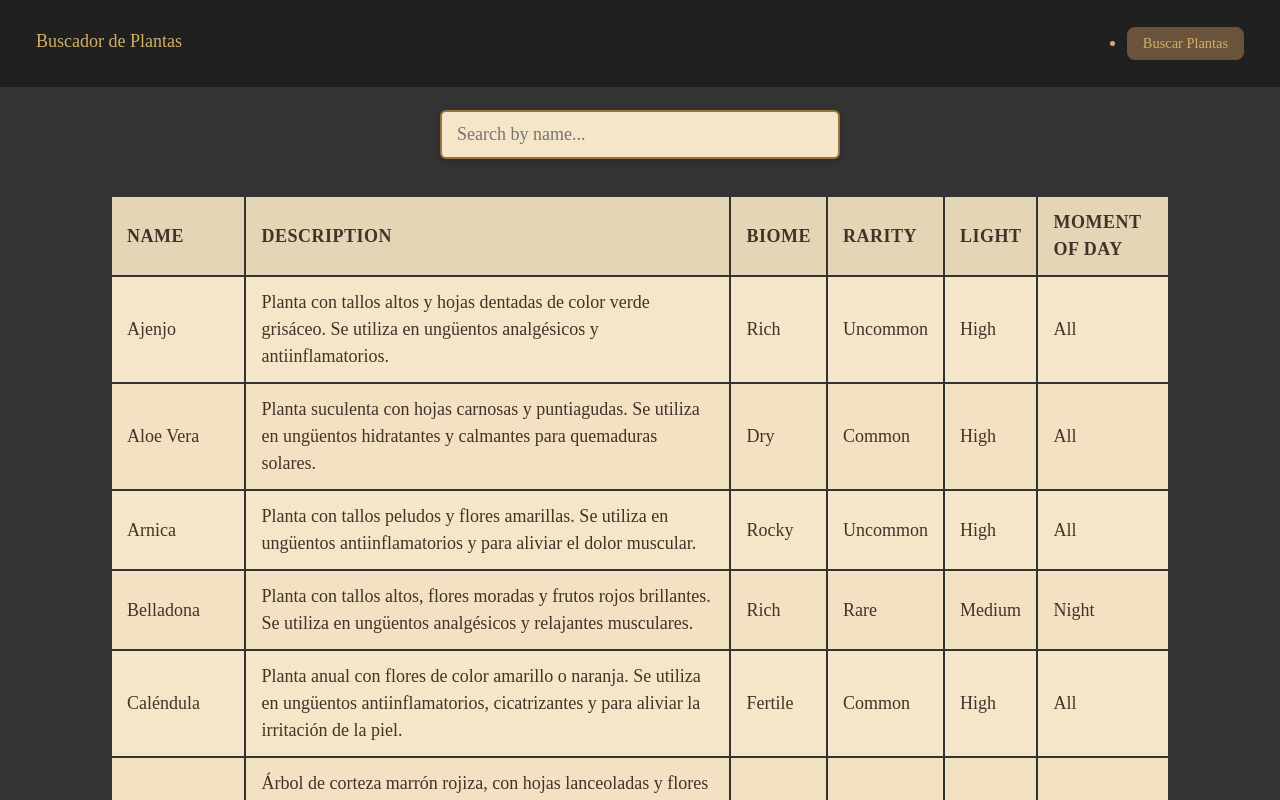
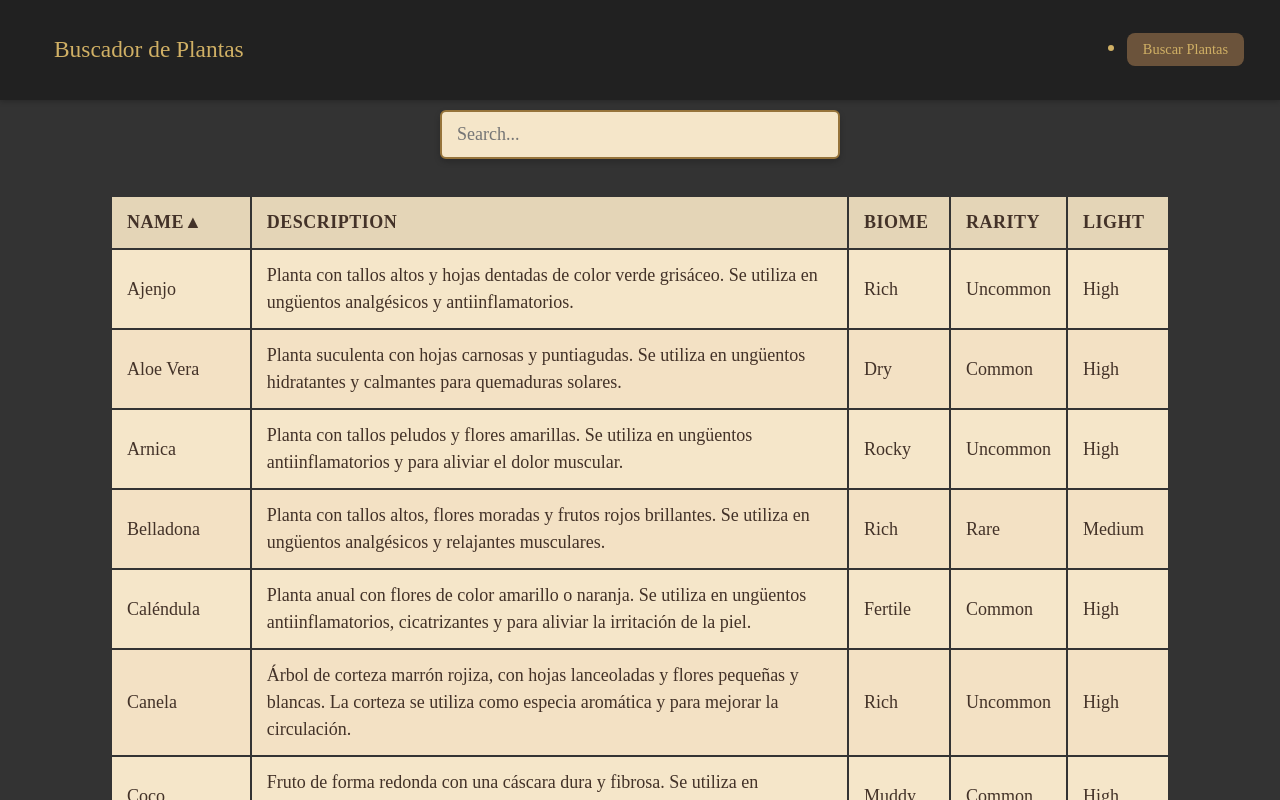
Before and after one commit to PiewDev/herborism-app, a React (Vite) app: page / in a window 1280 px wide. Both pictures are taken after a click on the button "Ver Lista de Plantas". Shown: the top 800 px of the page. Built offline with nearby package versions, Linux system fonts and the light colour scheme.

Commit message:
feat: styling and functionality changes to the PlantTable component

```diff
--- a/src/App.css
+++ b/src/App.css
@@ -2,6 +2,8 @@
 .container {
   padding-top: 9rem;
   padding-inline: 1rem;
+  min-height: 100vh; /* Asegura que el contenedor ocupe al menos toda la altura de la ventana */
+
   box-sizing: border-box;
   width: 100%;
   display: flex;
@@ -9,6 +11,7 @@
   gap: 2rem;
   align-items: center; /* Center the content */
   background-color: #333;
+  transition: background-color 0.3s ease;
 }
 
 .plant-list {
@@ -161,7 +164,7 @@
   .navbar {
     align-items: center;
     text-align: center;
-    padding: 0.2rem;
+    padding: 0.2rem 0.5rem;
     width: 100%;
   }
 
@@ -198,39 +201,57 @@
 
 /* Navbar styles */
 .navbar {
-  background-color: #202020;
-  color: #d0b065;
-  width: 100vw; /* Full width */
+  background-color: rgba(32, 32, 32, 0.9); /* Slightly transparent dark background */
+  color: #d0b065; /* Golden text color */
+  width: 100%; /* Full width */
   display: flex;
   justify-content: space-between;
   align-items: center;
-  padding: 0.5rem 2rem;
+  padding: 0.75rem 2rem; /* Increased padding for breathing room */
   font-family: "Old Standard TT", serif;
-  font-size: 1rem;
-  font-weight: 600;
+  font-size: 1.1rem; /* Slightly larger font size */
+  font-weight: bold; /* Bold font weight */
   position: fixed; /* Fixed to top */
   top: 0; /* Align to top */
   left: 0; /* Align to left */
-  z-index: 100; /* Above other content */
+  z-index: 100; /* Ensure it stays on top */
+  box-shadow: 0 2px 5px rgba(0, 0, 0, 0.2); /* Subtle shadow for depth */
+  transition: background-color 0.3s ease, box-shadow 0.3s ease;
 }
 
 .navbar-brand {
-  font-size: 1rem;
+  font-size: 1.3rem; /* Larger brand name */
+  font-weight: 700; /* Extra bold */
+  transition: color 0.3s ease;
+}
+
+.navbar-brand:hover {
+  color: #c0a055; /* Lighter golden color on hover */
 }
 
 .navbar-links {
   display: flex;
   align-items: center;
-  gap: 10px;
+  gap: 20px; /* Increased gap between links */
 }
 
 .navbar a,
 .dark-theme label {
-  color: #d0b065;
-  text-decoration: none; /* Remove underline */
-  display: block;
-  margin-bottom: 0.25rem;
+  color: #d0b065; /* Golden link color */
+  text-decoration: none;
+  transition: color 0.3s ease, transform 0.2s ease;
+  padding: 0.5rem 1rem;
 }
+
+.navbar a:hover {
+  color: #c0a055; /* Lighter golden color on hover */
+  transform: translateY(-2px);
+}
+
+.dark-theme .navbar {
+  background-color: rgba(44, 44, 44, 0.9); /* Darker transparent background */
+}
+
 
 .navbar button {
   background-color: #6b533b;
@@ -246,5 +267,12 @@
 }
 
 .navbar button:hover {
-  background-color: #45a049;
+  background-color: #4f3e2c;
+  transform: translateY(-2px);
 }
+
+.dark-theme .navbar button {
+  background-color: #796545;
+}
+
+.dark-theme .navbar button:hover {background-color: #645539;}
--- a/src/components/PlantTable.css
+++ b/src/components/PlantTable.css
@@ -24,6 +24,25 @@
   max-width: 400px;
   box-shadow: 0 3px 6px rgba(0, 0, 0, 0.2);
   transition: all 0.2s ease-in-out;
+}
+.select-container {
+  position: relative;
+  display: flex;
+  align-items: center;
+}
+
+.select-container select {
+  -webkit-appearance: none;
+  -moz-appearance: none;
+  appearance: none;
+  padding: 12px 15px;
+  border: 2px solid #96743b;
+  border-radius: 6px;
+  background-color: #f5e6c9;
+  font-size: 1rem;
+  font-family: "Cardo", serif;
+  color: #433228;
+  box-shadow: 0 3px 6px rgba(0, 0, 0, 0.2);
 }
 
 .search-bar:focus {
@@ -60,6 +79,13 @@
   z-index: 10;
 }
 
+.plant-table th{
+    align-items: center;
+    justify-content: space-between;
+    min-width: 100px;
+}
+
+
 .plant-table tbody tr {
   background-color: #f5e6c9;
   transition: all 0.3s ease;
@@ -72,6 +98,12 @@
 .plant-table tbody tr:hover {
   background-color: #e4d5b7;
   box-shadow: 0 4px 6px rgba(0, 0, 0, 0.1);
+
+}
+@media screen and (min-width: 769px) {
+  .select-container {
+    display: none;
+  }
 }
 
 @media screen and (max-width: 768px) {
@@ -110,17 +142,27 @@
   .plant-table td {
     padding: 10px 15px;
     text-align: left;
-    border-bottom: 1px solid #96743b;
+    border-bottom: 1px solid #96743b; /* Añade un borde inferior */
   }
 
-  .plant-table td:before {
+  .plant-table td:not(.short-data):before {
     content: attr(data-label);
     display: block;
-    font-weight: bold;
-    text-transform: uppercase;
-    margin-bottom: 5px;
-    color: #96743b;
+    font-weight: bold; /* Hace el texto más visible */
+    text-transform: uppercase; /* Convierte el texto en mayúsculas */
+    margin-bottom: 5px; /* Añade espacio debajo del texto */
+    color: #96743b; /* Otorga color al texto */
+
   }
+  .plant-table td.short-data::before {
+    display: inline-block;
+    margin-bottom: 0;
+    margin-right: 5px;
+
+    content: attr(data-label);
+    content: attr(data-label) ':';
+  }
+
 
   .plant-table td:last-child {
     border-bottom: none;
@@ -135,4 +177,9 @@
   .plant-table td:before {
     font-size: 0.85rem;
   }
+  .plant-table td {
+    word-break: break-word; /* Asegura el ajuste del texto */
+
+  }
+
 }
--- a/src/components/PlantTable.jsx
+++ b/src/components/PlantTable.jsx
@@ -4,10 +4,33 @@ import './PlantTable.css';
 
 function PlantTable() {
     const [searchTerm, setSearchTerm] = useState('');
+    const [sortConfig, setSortConfig] = useState({ key: 'name', direction: 'ascending' });
+    const [sortKey, setSortKey] = useState('name'); //default value
 
-  const sortedPlants = [...plantsData].sort((a, b) =>
-    a.name.localeCompare(b.name)
-  );
+
+    const sortedPlants = [...plantsData].sort((a, b) => {
+        let comparison = 0;
+        if (sortKey === 'name' || sortKey === 'description') {
+            comparison = a[sortKey].localeCompare(b[sortKey]);
+        } else if (sortKey === 'rarity' ) {
+            const rarityOrder = ["Common", "Uncommon", "Rare", "Epic", "Legendary"];
+            const rarityA = rarityOrder.indexOf(a[sortKey]);
+            const rarityB = rarityOrder.indexOf(b[sortKey]);
+            comparison = rarityA - rarityB;
+        }
+        else {
+            comparison = a[sortKey].localeCompare(b[sortKey]);
+        } //all other fields
+
+
+        if (sortConfig.direction === 'descending') {
+            comparison = -comparison;
+        }
+
+        return comparison;
+    });
+
+
 
   const filteredPlants = sortedPlants.filter((plant) => {
     const lowerCaseSearchTerm = searchTerm.toLowerCase();
@@ -30,38 +53,73 @@ function PlantTable() {
     setSearchTerm(event.target.value);
   };
 
+  const handleVerticalSortChange = (event) => {
+    const newSortKey = event.target.value;
+    handleSort(newSortKey)
+  };
+
+    const handleSort = (key) => {
+        let direction = 'ascending';
+        if (sortConfig.key === key && sortConfig.direction === 'ascending') {
+            direction = 'descending';
+        }
+        setSortConfig({ key, direction });
+        setSortKey(key);
+    };
+
+    const getSortArrow = (key) => {
+        if (sortConfig.key === key) {
+            return sortConfig.direction === 'ascending' ? '▲' : '▼';
+        }
+        return '';
+    };
+
+
   return (
     <div className="plant-table-container">
       <div className='search-container'>
           <input
             className='search-bar'
             type="text"
-          placeholder="Search by name..."
+            placeholder="Search..."
             onChange={handleSearchChange}
           />
+
+          <div className='select-container' >
+                <select
+                    className="plant-table-select"
+                    onChange={handleVerticalSortChange}
+                    defaultValue=""
+                >
+                    <option value="" disabled hidden>Order by:</option>
+                    <option value="name">Name</option>
+                    <option value="description">Description</option>
+                    <option value="baseTerrain">Biome</option>
+                    <option value="rarity">Rarity</option>
+                    <option value="light">Light</option>
+                </select>
+          </div>
       </div>
 
-      <div className='plant-list'>
+      <div className="plant-list">
           <table className="plant-table">
           <thead>
             <tr>
-              <th>Name</th>
-              <th>Description</th>
-              <th>Biome</th>
-              <th>Rarity</th>
-              <th>Light</th>
-              <th>Moment of Day</th>
+              <th onClick={() => handleSort('name')}>Name{getSortArrow('name')}</th>
+              <th onClick={() => handleSort('description')}>Description{getSortArrow('description')}</th>
+              <th className='short-header' onClick={() => handleSort('baseTerrain')}>Biome{getSortArrow('baseTerrain')}</th>
+              <th className='short-header' onClick={() => handleSort('rarity')}>Rarity{getSortArrow('rarity')}</th>
+              <th className='short-header' onClick={() => handleSort('light')}>Light{getSortArrow('light')}</th>
             </tr>
           </thead>
           <tbody>
             {filteredPlants.map((plant) => (
               <tr key={plant.name}>
-                <td data-label="Name">{plant.name}</td>
+                <td data-label="Name" >{plant.name}</td>
                 <td data-label="Description">{plant.description}</td>
-                <td data-label="Biome">{plant.baseTerrain}</td>
-                <td data-label="Rarity">{plant.rarity}</td>
-                <td data-label="Light">{plant.light}</td>
-                <td data-label="Moment of Day">{plant.momentOfDay}</td>
+                <td className="short-data" data-label="Biome">{plant.baseTerrain}</td>
+                <td className="short-data" data-label="Rarity">{plant.rarity}</td>
+                <td className="short-data" data-label="Light">{plant.light}</td>
               </tr>
             ))}
           </tbody>
```
Lines whose indentation alone changed are shown as unchanged.
